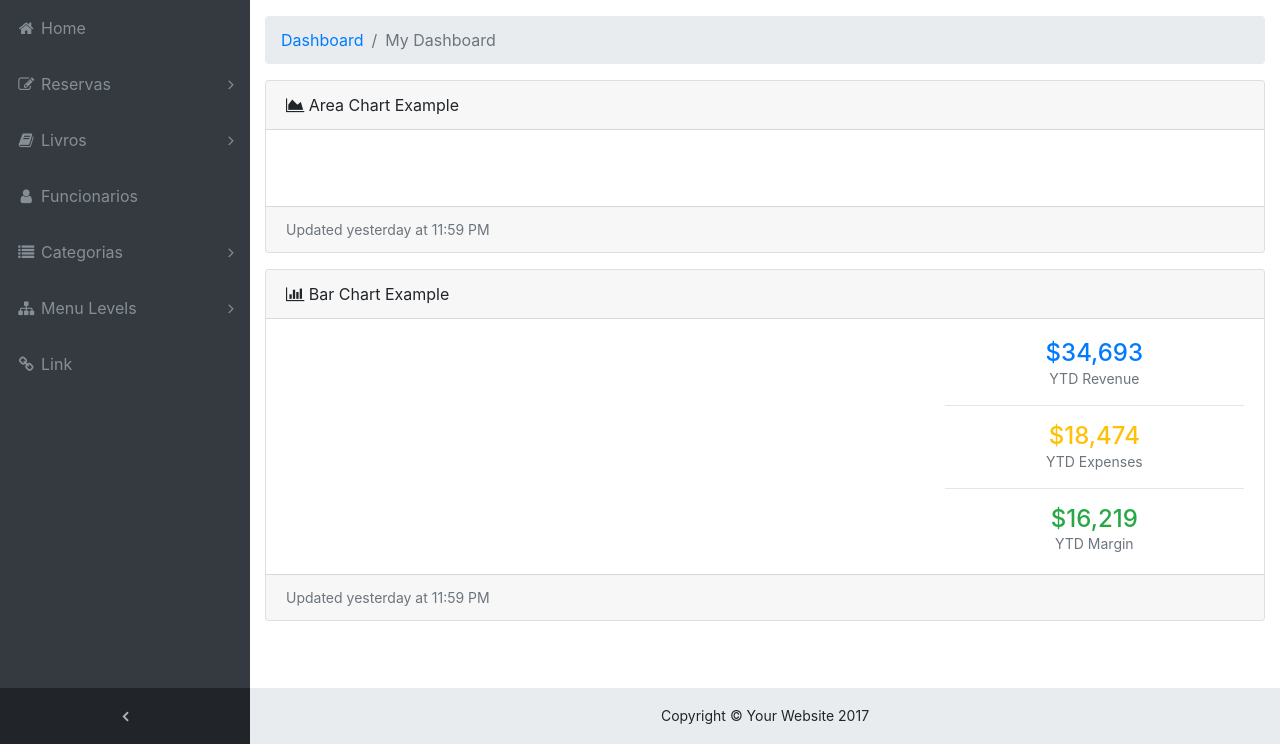
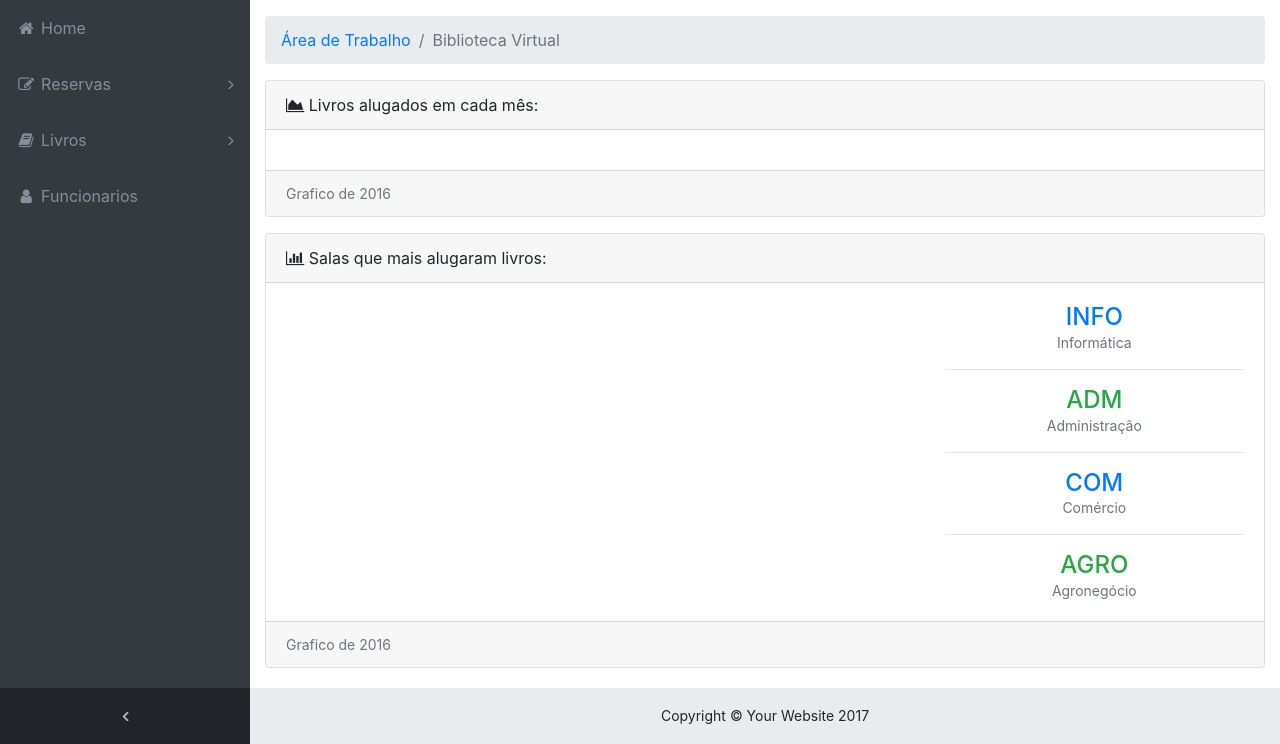
Before and after one commit to Jhonatan-Holanda/Biblioteca, a PHP site: page / in a window 1280 px wide. Shown: the part 56-800 px from the top of the page. Run offline with PHP 8.4, Linux system fonts and the light colour scheme; tables that the repository leaves empty or names only in its code hold one stand-in row (values such as "Sample post"); some libraries are stand-ins or nearby versions.

Commit message:
Index com os gráficos e as alterações que precisavam

```diff
--- a/index.php
+++ b/index.php
@@ -1,13 +1,17 @@
 <!DOCTYPE html>
+
+
 <html lang="en">
 
 <head>
+
   <meta charset="utf-8">
   <meta http-equiv="X-UA-Compatible" content="IE=edge">
   <meta name="viewport" content="width=device-width, initial-scale=1, shrink-to-fit=no">
   <meta name="description" content="">
   <meta name="author" content="">
   <title>Biblioteca</title>
+
   <!-- Bootstrap core CSS-->
   <link href="vendor/bootstrap/css/bootstrap.min.css" rel="stylesheet">
   <!-- Custom fonts for this template-->
@@ -16,6 +20,169 @@
   <link href="vendor/datatables/dataTables.bootstrap4.css" rel="stylesheet">
   <!-- Custom styles for this template-->
   <link href="css/sb-admin.css" rel="stylesheet">
+  <!-- Criação do grafico livros alugados no ano-->
+
+<?php
+
+ error_reporting();
+            define("HOST", "localhost");
+            define("USER","root");
+            define("PASS", "");
+            define("DB", "biblioteca");
+
+            $con = mysqli_connect(HOST, USER, PASS) or die("Não foi possível Conectar!");
+            $banco = mysqli_select_db($con, DB);
+            $sql = "SELECT * FROM livrosalugados";
+            $query = mysqli_query($con, $sql);
+            //$i = mysqli_num_rows($query);
+            $t = array();
+            $q = array();
+            $a = 0;
+
+
+            while ($d = mysqli_fetch_assoc($query)) {
+              $t = $d['mes'];
+              $q = $d['livalugados'];
+              $ts[$a] = $t;
+              $qs[$a] = $q;
+              $a++;
+            }
+
+          ?>
+    <script type="text/javascript" src="https://www.gstatic.com/charts/loader.js"></script>
+    <script type="text/javascript">
+      google.charts.load('current', {'packages':['corechart']});
+      google.charts.setOnLoadCallback(drawChart);
+
+      google.charts.load('current', {'packages':['bar']});
+      google.charts.setOnLoadCallback(drawStuff);
+
+       function drawStuff() {
+        var data = new google.visualization.arrayToDataTable([
+          ['Mês', 'quantidade alugada'],
+
+          <?php
+           error_reporting();
+
+          $i = $a;
+          for ($i = 0; $i < $a; $i++) {
+
+          ?>
+
+           ['<?php echo $ts[$i]?>', <?php echo $qs[$i]?>],
+
+          <?php
+            }
+          ?>
+
+        ]);
+
+        var options = {
+          width: 800,
+          legend: { position: 'none' },
+          chart: {
+            title: '',
+            subtitle: 'Quantidade'},
+          axes: {
+            x: {
+              0: { side: 'bottom', label: 'Mês'} // Top x-axis.
+            }
+          },
+          bar: { groupWidth: "90%" }
+        };
+
+        var chart = new google.charts.Bar(document.getElementById('top'));
+        // Convert the Classic options to Material options.
+        chart.draw(data, google.charts.Bar.convertOptions(options));
+      };
+
+      function drawChart() {
+
+
+        chart.draw(data, options);
+      }
+    </script>
+
+<!-- tabelas salas-->
+ <?php
+   error_reporting();
+
+
+            $con = mysqli_connect(HOST, USER, PASS) or die("Não foi possível Conectar!");
+            $banco = mysqli_select_db($con, DB);
+
+            $sql = "SELECT * FROM reservas";
+            $query = mysqli_query($con, $sql);
+            //$i = mysqli_num_rows($query);
+            $t = array();
+            $q = array();
+            $a = 0;
+
+
+            while ($d = mysqli_fetch_assoc($query)) {
+              $t = $d['turma'];
+              $q = $d['qnt'];
+              $ts[$a] = $t;
+              $qs[$a] = $q;
+              $a++;
+            }
+
+          ?>
+
+ <script type="text/javascript" src="https://www.gstatic.com/charts/loader.js"></script>
+    <script type="text/javascript">
+      google.charts.load('current', {'packages':['corechart']});
+      google.charts.setOnLoadCallback(drawChart);
+
+      google.charts.load('current', {'packages':['bar']});
+      google.charts.setOnLoadCallback(drawStuff);
+
+       function drawStuff() {
+        var data = new google.visualization.arrayToDataTable([
+          ['Turma', 'Porcentagem'],
+
+          <?php
+  error_reporting();
+          $i = $a;
+          for ($i = 0; $i < $a; $i++) {
+
+          ?>
+
+           ['<?php echo $ts[$i]?>', <?php echo $qs[$i]?>],
+
+          <?php
+            }
+          ?>
+
+        ]);
+
+        var options = {
+          width: 800,
+          legend: { position: 'none' },
+          chart: {
+            title: 'Reservas',
+            subtitle: 'Turmas'},
+          axes: {
+            x: {
+              0: { side: 'bottom', label: 'Turma Destaque'} // Top x-axis.
+            }
+          },
+          bar: { groupWidth: "90%" }
+        };
+
+        var chart = new google.charts.Bar(document.getElementById('salas'));
+        // Convert the Classic options to Material options.
+        chart.draw(data, google.charts.Bar.convertOptions(options));
+      };
+
+      function drawChart() {
+
+
+
+        chart.draw(data, options);
+      }
+    </script>
+
 </head>
 
 <body class="fixed-nav sticky-footer bg-dark" id="page-top">
@@ -66,63 +233,14 @@
             <span class="nav-link-text">Funcionarios</span>
           </a>
         </li>
-        <li class="nav-item" data-toggle="tooltip" data-placement="right" title="Example Pages">
-          <a class="nav-link nav-link-collapse collapsed" data-toggle="collapse" href="#collapseExamplePages" data-parent="#exampleAccordion">
-            <i class="fa fa-fw fa-list"></i>
-            <span class="nav-link-text">Categorias</span>
-          </a>
-          <ul class="sidenav-second-level collapse" id="collapseExamplePages">
-            <li>
-              <a href="login.html">Ação</a>
-            </li>
-            <li>
-              <a href="register.html">Aventura</a>
-            </li>
-            <li>
-              <a href="forgot-password.html">Comedia</a>
-            </li>
-            <li>
-              <a href="blank.html"></a>
-            </li>
-          </ul>
-        </li>
-        <li class="nav-item" data-toggle="tooltip" data-placement="right" title="Menu Levels">
-          <a class="nav-link nav-link-collapse collapsed" data-toggle="collapse" href="#collapseMulti" data-parent="#exampleAccordion">
-            <i class="fa fa-fw fa-sitemap"></i>
-            <span class="nav-link-text">Menu Levels</span>
-          </a>
-          <ul class="sidenav-second-level collapse" id="collapseMulti">
-            <li>
-              <a href="#">Second Level Item</a>
-            </li>
-            <li>
-              <a href="#">Second Level Item</a>
-            </li>
-            <li>
-              <a href="#">Second Level Item</a>
-            </li>
-            <li>
-              <a class="nav-link-collapse collapsed" data-toggle="collapse" href="#collapseMulti2">Third Level</a>
-              <ul class="sidenav-third-level collapse" id="collapseMulti2">
-                <li>
-                  <a href="#">Third Level Item</a>
-                </li>
-                <li>
-                  <a href="#">Third Level Item</a>
-                </li>
-                <li>
-                  <a href="#">Third Level Item</a>
-                </li>
+
+
+
               </ul>
             </li>
           </ul>
         </li>
-        <li class="nav-item" data-toggle="tooltip" data-placement="right" title="Link">
-          <a class="nav-link" href="#">
-            <i class="fa fa-fw fa-link"></i>
-            <span class="nav-link-text">Link</span>
-          </a>
-        </li>
+
       </ul>
       <ul class="navbar-nav sidenav-toggler">
         <li class="nav-item">
@@ -144,43 +262,48 @@
       <!-- Breadcrumbs-->
       <ol class="breadcrumb">
         <li class="breadcrumb-item">
-          <a href="#">Dashboard</a>
+          <a href="#">Área de Trabalho</a>
         </li>
-        <li class="breadcrumb-item active">My Dashboard</li>
+        <li class="breadcrumb-item active">Biblioteca Virtual</li>
       </ol>
       <!-- Area Chart Example-->
       <div class="card mb-3">
         <div class="card-header">
-          <i class="fa fa-area-chart"></i> Area Chart Example</div>
+          <i class="fa fa-area-chart"></i> Livros alugados em cada mês:</div>
         <div class="card-body">
-          <canvas id="myAreaChart" width="100%" height="30"></canvas>
+           <div id="top" style="width: 100%; height: 30;"></div>
+          <!-- <canvas id="myAreaChart" width="100%" height="30"></canvas> -->
         </div>
-        <div class="card-footer small text-muted">Updated yesterday at 11:59 PM</div>
+        <div class="card-footer small text-muted">Grafico de 2016</div>
       </div>
       <div class="row">
         <div class="col-lg-12">
           <!-- Example Bar Chart Card-->
           <div class="card mb-3">
             <div class="card-header">
-              <i class="fa fa-bar-chart"></i> Bar Chart Example</div>
+              <i class="fa fa-bar-chart"></i> Salas que mais alugaram livros:</div>
             <div class="card-body">
               <div class="row">
                 <div class="col-sm-8 my-auto">
-                  <canvas id="myBarChart" width="100" height="50"></canvas>
+                         <div id="salas" style="width: 100%; height: 50;"></div>
+
                 </div>
                 <div class="col-sm-4 text-center my-auto">
-                  <div class="h4 mb-0 text-primary">$34,693</div>
-                  <div class="small text-muted">YTD Revenue</div>
+                  <div class="h4 mb-0 text-primary">INFO</div>
+                  <div class="small text-muted">Informática</div>
                   <hr>
-                  <div class="h4 mb-0 text-warning">$18,474</div>
-                  <div class="small text-muted">YTD Expenses</div>
+                  <div class="h4 mb-0 text-success">ADM</div>
+                  <div class="small text-muted">Administração</div>
                   <hr>
-                  <div class="h4 mb-0 text-success">$16,219</div>
-                  <div class="small text-muted">YTD Margin</div>
+                  <div class="h4 mb-0 text-primary">COM</div>
+                  <div class="small text-muted">Comércio</div>
+                  <hr>
+                  <div class="h4 mb-0 text-success">AGRO</div>
+                  <div class="small text-muted">Agronegócio</div>
                 </div>
               </div>
             </div>
-            <div class="card-footer small text-muted">Updated yesterday at 11:59 PM</div>
+            <div class="card-footer small text-muted">Grafico de 2016</div>
           </div>
           <!-- /Card Columns-->
         </div>
```
